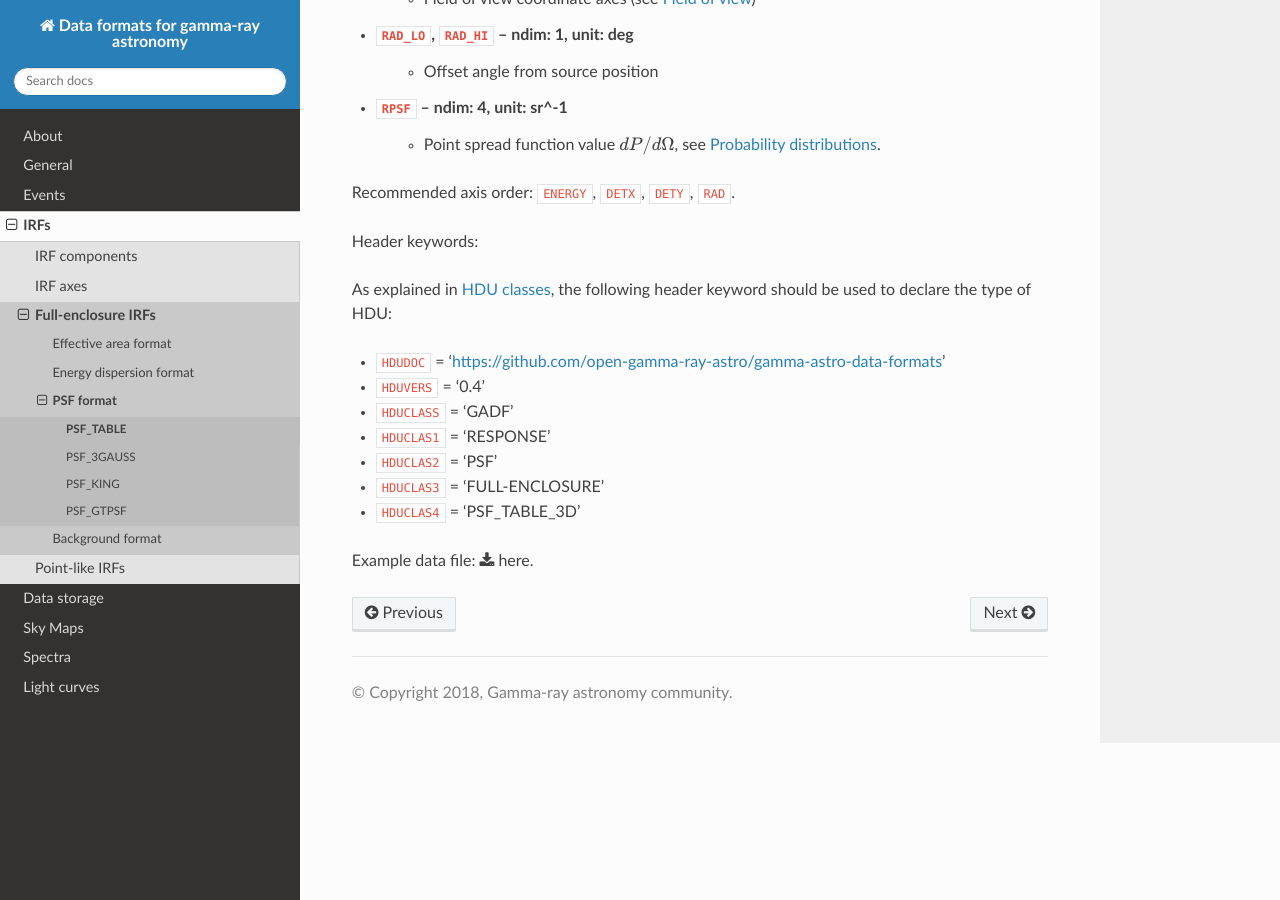
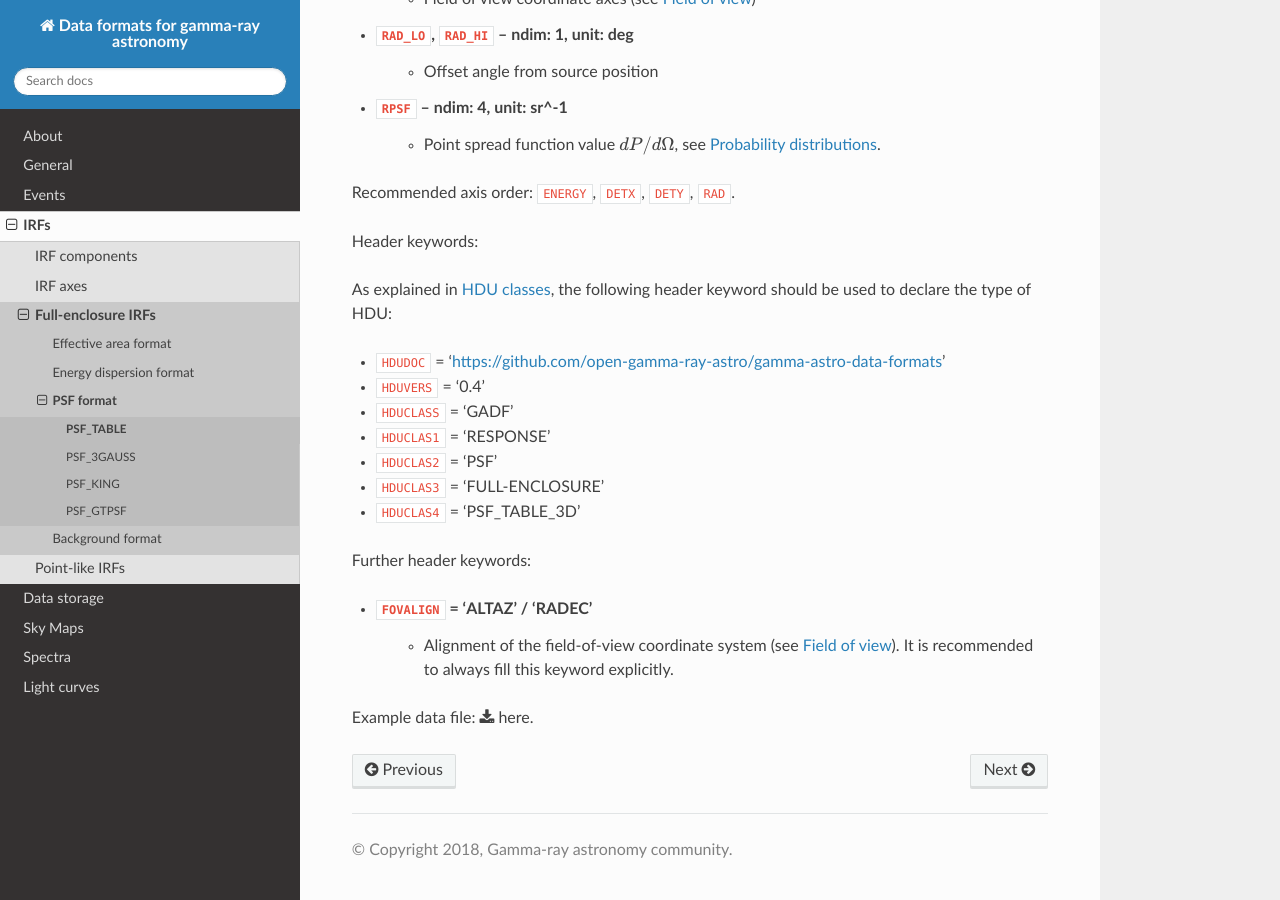
Before and after one commit to open-gamma-ray-astro/gamma-astro-data-formats, a Sphinx documentation site: the page built from source/irfs/full_enclosure/psf/psf_table/index.rst, in a window 1280 px wide and 900 px high, scrolled down 1420 px. Built offline with Sphinx 7.4.7 and the Read the Docs theme 3.1.0, drawn with Linux system fonts in a browser that asks for light colours.

Commit message:
Add FOVALIGN header keyword

```diff
--- a/source/irfs/full_enclosure/psf/psf_table/index.rst
+++ b/source/irfs/full_enclosure/psf/psf_table/index.rst
@@ -76,4 +76,9 @@ declare the type of HDU:
 * ``HDUCLAS3`` = 'FULL-ENCLOSURE'
 * ``HDUCLAS4`` = 'PSF_TABLE_3D'
 
+Further header keywords:
+
+* ``FOVALIGN`` = 'ALTAZ' / 'RADEC'
+    * Alignment of the field-of-view coordinate system (see :ref:`coords-fov`). It is recommended to always fill this keyword explicitly.
+
 Example data file: :download:`here <./psf_table_3d_full_example.fits>`.
```
